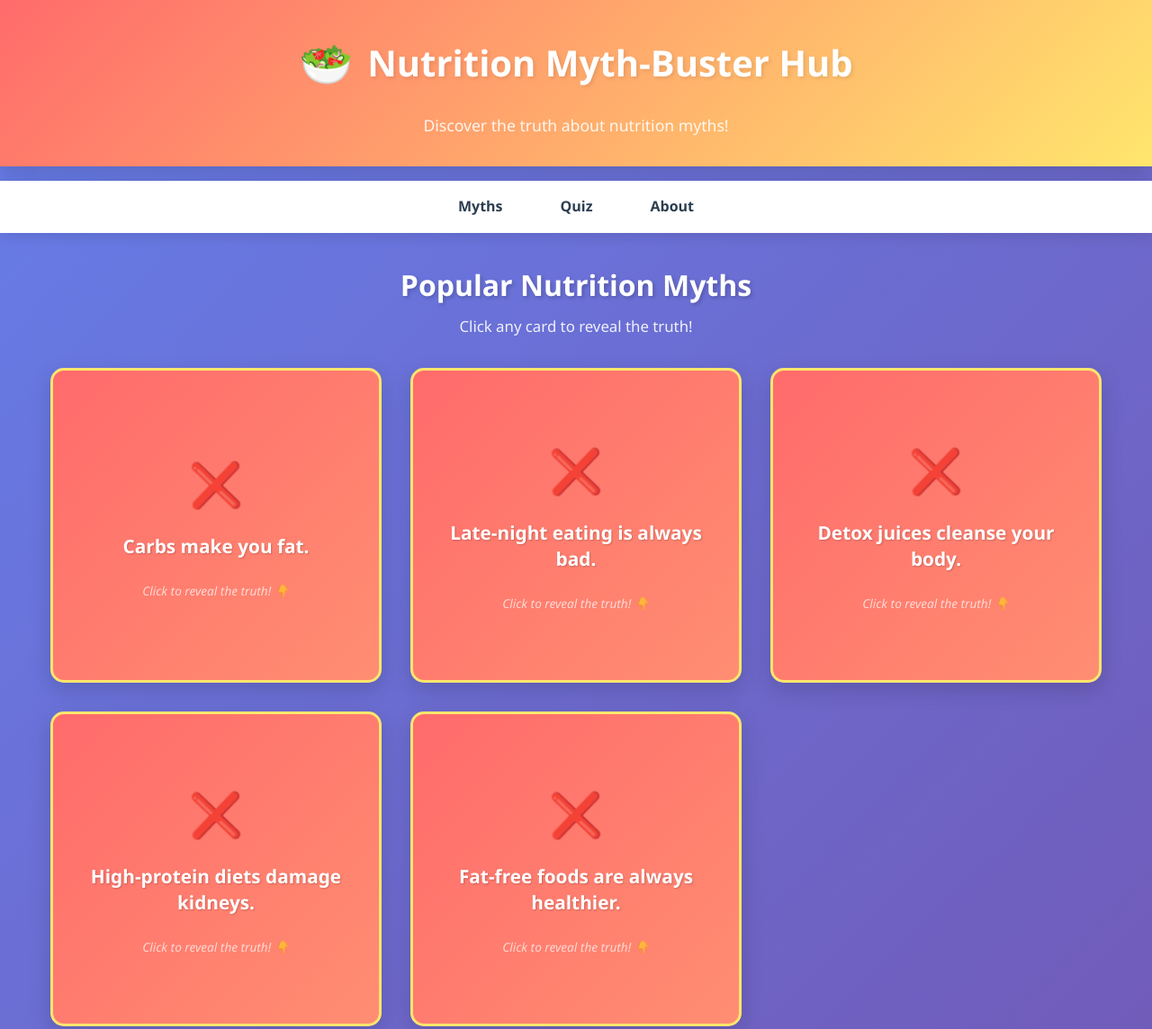
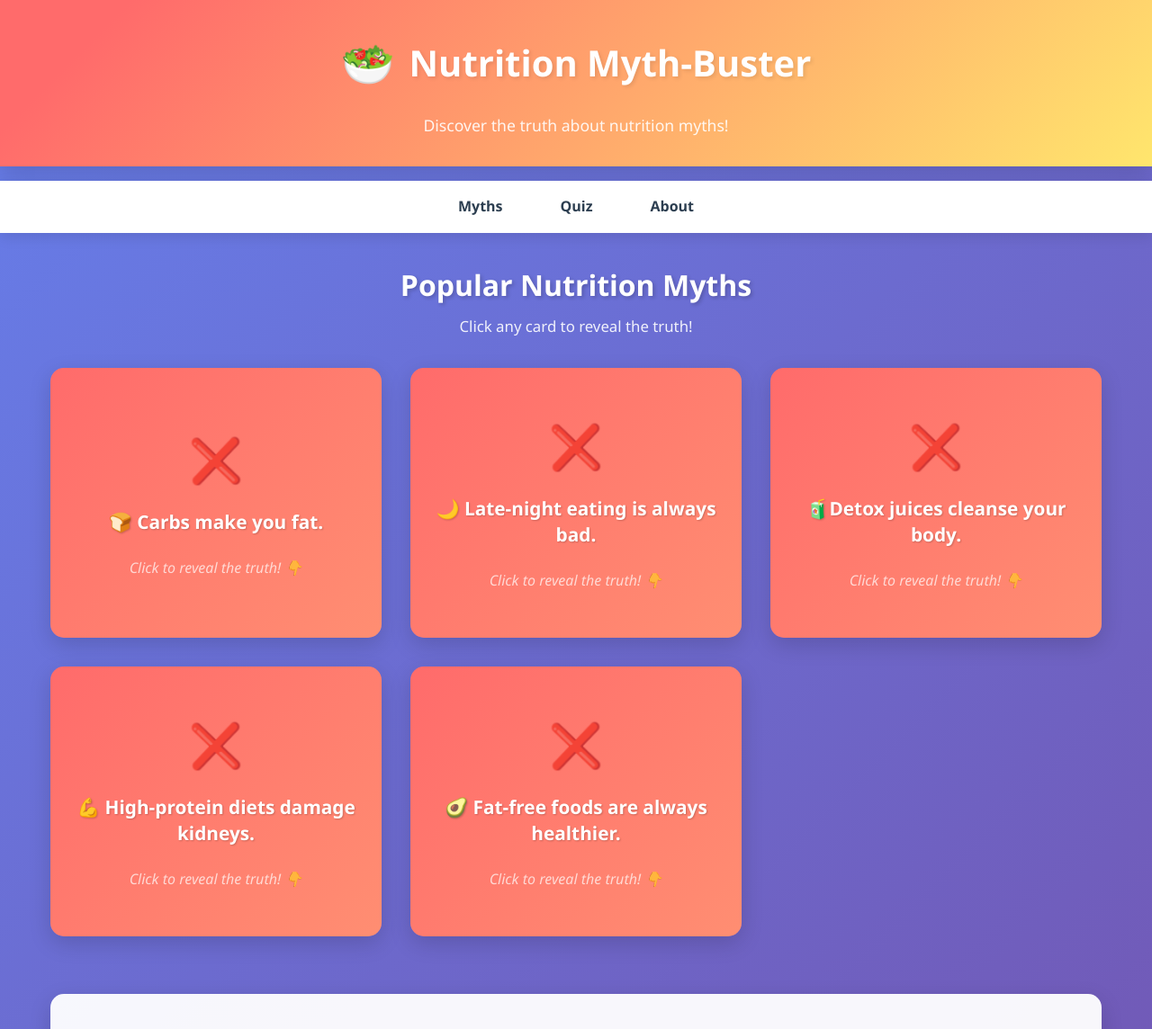
Before and after one commit to monirabegum7714/nutrition-myth-buster, a plain HTML site: page index.html in a window 1280 px wide. Shown: the top 1144 px of the page at 90% size. Drawn offline with Linux system fonts and the light colour scheme.

Commit message:
final canges made. done

```diff
--- a/index.html
+++ b/index.html
@@ -3,7 +3,7 @@
 <head>
     <meta charset="UTF-8">
     <meta name="viewport" content="width=device-width, initial-scale=1.0">
-    <title>Nutrition Myth-Buster Hub</title>
+    <title>Nutrition Myth-Buster</title>
     <link rel="stylesheet" href="styles.css">
 </head>
 <body>
@@ -12,7 +12,7 @@
         <div class="header-content">
             <div class="logo">
                 <span class="logo-icon">🥗</span>
-                <h1>Nutrition Myth-Buster Hub</h1>
+                <h1>Nutrition Myth-Buster</h1>
             </div>
             <p class="tagline">Discover the truth about nutrition myths!</p>
         </div>
@@ -76,7 +76,7 @@
         <section id="about" class="about-section">
             <h2 class="section-title">About This Hub</h2>
             <div class="about-content">
-                <p>Welcome to the Nutrition Myth-Buster Hub! This interactive website is designed to help you separate nutrition facts from fiction. Whether you're curious about carbs, proteins, fats, or other dietary topics, we're here to provide evidence-based information in a fun and engaging way.</p>
+                <p>Welcome to the Nutrition Myth-Buster! This interactive website is designed to help you separate nutrition facts from fiction. Whether you're curious about carbs, proteins, fats, or other dietary topics, we're here to provide evidence-based information in a fun and engaging way.</p>
                 <p>Learn more, test your knowledge, and become a nutrition myth-buster yourself!</p>
             </div>
         </section>
@@ -84,7 +84,7 @@
 
     <!-- Footer -->
     <footer class="footer">
-        <p>&copy; 2024 Nutrition Myth-Buster Hub. Created with ❤️ for health enthusiasts.</p>
+        <p>&copy; 2024 Nutrition Myth-Buster. Created with ❤️ for health enthusiasts.</p>
     </footer>
 
     <!-- Animation Canvas for effects -->
--- a/script.js
+++ b/script.js
@@ -4,29 +4,29 @@
 
 const mythsData = [
     {
-        myth: "Carbs make you fat.",
+        myth: "🍞 Carbs make you fat.",
         truth: "Not all carbs are bad! Complex carbs like whole grains, vegetables, and legumes are essential for energy and health. It's excess calories that lead to weight gain, not carbs specifically.",
-        icon: "🍞"
+        // icon: "🍞"
     },
     {
-        myth: "Late-night eating is always bad.",
+        myth: "🌙 Late-night eating is always bad.",
         truth: "Timing matters less than total daily calories. Eating late at night is fine if you're hungry and maintain a balanced diet. The key is portion control, not the clock.",
-        icon: "🌙"
+        // icon: "🌙"
     },
     {
-        myth: "Detox juices cleanse your body.",
+        myth: "🧃Detox juices cleanse your body.",
         truth: "Your liver and kidneys already detoxify your body naturally. There's no scientific evidence that detox juices remove toxins. A balanced diet and hydration are more beneficial.",
-        icon: "🧃"
+        // icon: "🧃"
     },
     {
-        myth: "High-protein diets damage kidneys.",
+        myth: "💪 High-protein diets damage kidneys.",
         truth: "For healthy individuals, high protein doesn't damage kidneys. People with kidney disease need to monitor intake, but healthy kidneys can handle extra protein without issues.",
-        icon: "💪"
+        // icon: "💪"
     },
     {
-        myth: "Fat-free foods are always healthier.",
+        myth: "🥑 Fat-free foods are always healthier.",
         truth: "Fat is essential for nutrient absorption and hormone production. Fat-free products often have added sugar. Healthy fats from avocados, nuts, and fish are beneficial.",
-        icon: "🥑"
+        // icon: "🥑"
     }
 ];
 
@@ -189,11 +189,11 @@ function handleQuizAnswer(isCorrect, clickedButton) {
         state.score++;
         feedbackMessage.classList.add('correct');
         feedbackMessage.textContent = `✅ Correct! ${currentQuestion.explanation}`;
-        triggerConfetti(clickedButton);
+        // triggerConfetti(clickedButton);
     } else {
         feedbackMessage.classList.add('incorrect');
         feedbackMessage.textContent = `❌ Incorrect! ${currentQuestion.explanation}`;
-        triggerShatter(clickedButton);
+        // triggerShatter(clickedButton);
     }
 
     feedbackMessage.classList.add('show');
@@ -223,7 +223,7 @@ function showQuizResults() {
     document.getElementById('scorePercentage').textContent = percentage + '%';
 
     // Trigger celebration animation
-    triggerConfetti(document.querySelector('.quiz-results'));
+    // triggerConfetti(document.querySelector('.quiz-results'));
 }
 
 function resetQuiz() {
--- a/styles.css
+++ b/styles.css
@@ -40,7 +40,7 @@ body {
    =========================== */
 
 .header {
-    background: linear-gradient(135deg, #FF6B6B 0%, #FFE66D 100%);
+    background: linear-gradient(135deg, #FF6B6B 10%, #FFE66D 100%);
     padding: 2rem 1rem;
     text-align: center;
     box-shadow: var(--shadow-lg);
@@ -156,12 +156,12 @@ body {
     display: grid;
     grid-template-columns: repeat(auto-fit, minmax(280px, 1fr));
     gap: 2rem;
-    margin-top: 2rem;
+    margin-top: 1rem;
 }
 
 .myth-card {
     perspective: 1000px;
-    height: 350px;
+    height: 300px;
     cursor: pointer;
 }
 
@@ -187,7 +187,7 @@ body {
     flex-direction: column;
     justify-content: center;
     align-items: center;
-    padding: 2rem;
+    padding: 1rem;
     border-radius: 15px;
     box-shadow: var(--shadow-lg);
     text-align: center;
@@ -196,7 +196,7 @@ body {
 .myth-card-front {
     background: linear-gradient(135deg, #FF6B6B, #FF8E72);
     color: white;
-    border: 3px solid #FFE66D;
+    /* border: 3px solid #FFE66D; */
 }
 
 .myth-card-front::before {
@@ -246,7 +246,7 @@ body {
 }
 
 .click-hint {
-    font-size: 0.85rem;
+    font-size: 1rem;
     margin-top: 1rem;
     opacity: 0.7;
     font-style: italic;
```
Also changed, not shown: 1 other file.
